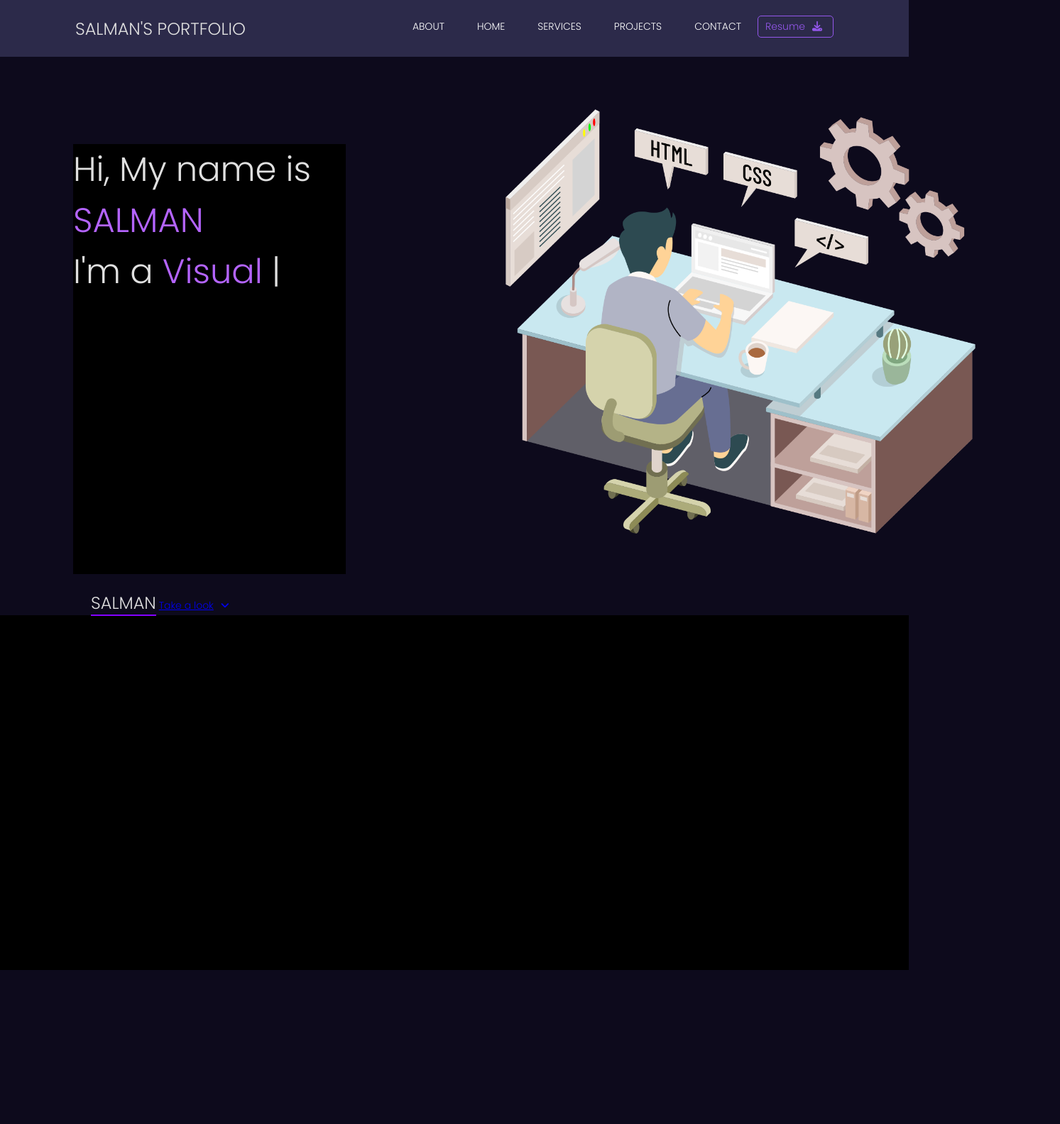
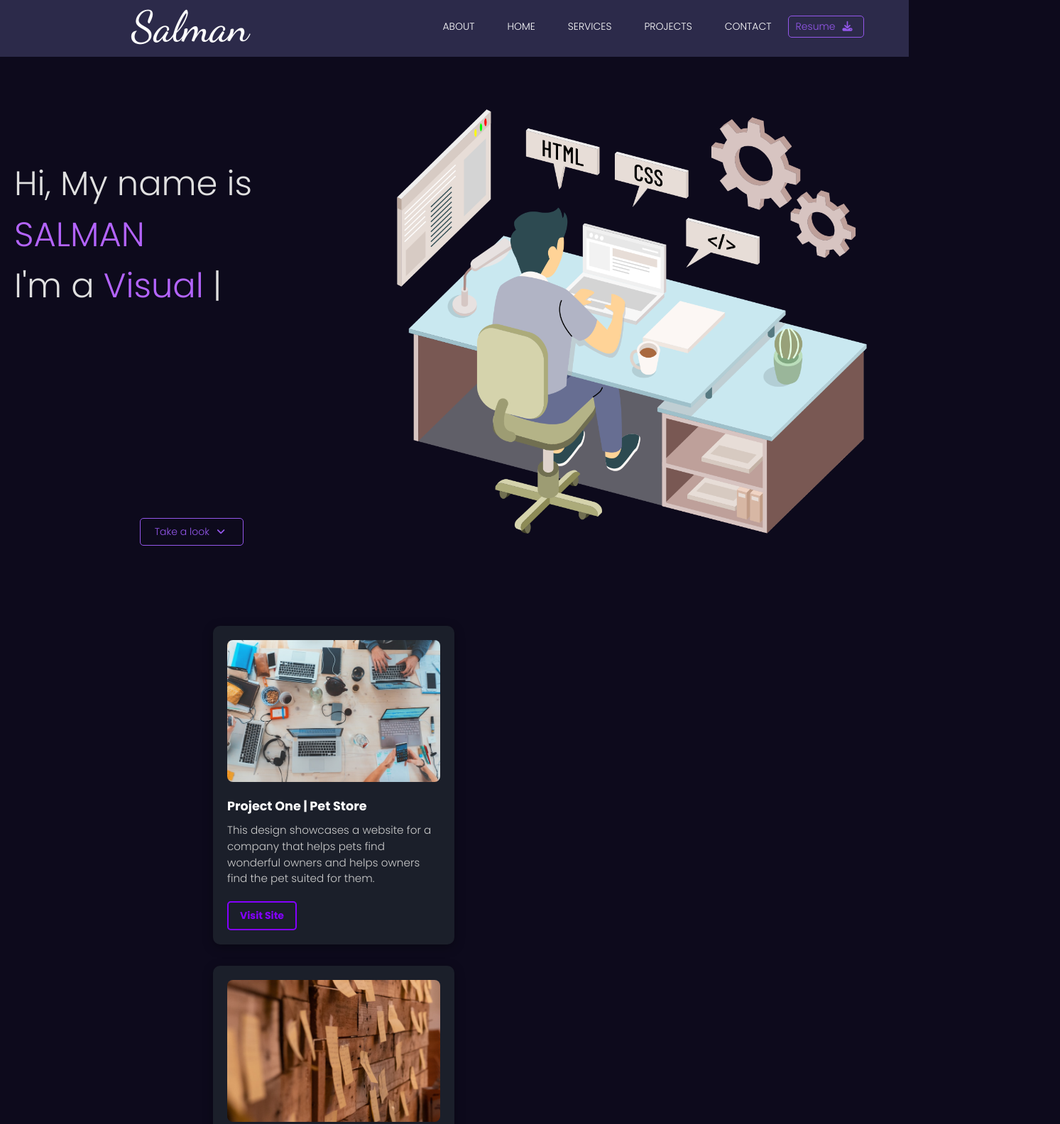
Before and after one commit to safi-salman/pf, a plain HTML site: page index.html in a window 1280 px wide. Shown: the top 1584 px of the page at 71% size, 1493 px wide, since content can reach past the window. Before the commit the page ends 1367 px from the top, so only its background shows below. Drawn offline with nearby package versions, Linux system fonts and the light colour scheme.

Commit message:
2nd Commit

```diff
--- a/index.html
+++ b/index.html
@@ -12,138 +12,235 @@
 
     <style>
         * {
-            margin: 0;
-            padding: 0;
+        margin: 0; /* Remove default margin from all elements */
+        padding: 0; /* Remove default padding from all elements */
+    }
+
+    body {
+        background-color: #0D0A1C; /* Dark background for contrast */
+        color: #E0E0E0; /* Light text color */
+        font-family: Poppins; /* Use Poppins font from Google Fonts */
+        font-weight: 300; /* Thin font weight */
+        font-size: 14px; /* Base font size */
+    }
+
+    nav {
+        display: flex; /* Flexbox for horizontal layout */
+        justify-content: space-around; /* Space items evenly */
+        align-items: center; /* Vertically center items */
+        height: 80px; /* Set nav height */
+        background-color: #2C2A4A; /* Dark purple background */
+    }
+
+    nav ul {
+        display: flex; /* Arrange list items in a row */
+        justify-content: center; /* Center list content */
+    }
+
+    nav ul li {
+        list-style: none; /* Remove bullet points */
+        margin: 0 23px; /* Horizontal spacing between nav items */
+        text-transform: uppercase; /* Capitalize nav text */
+        margin-top: 10px; /* Add top spacing */
+    }
+
+    nav ul li a {
+        text-decoration: none; /* Remove underline */
+        color: white; /* White text */
+        transition: all 0.3s ease; /* Smooth animation on hover */
+        position: relative; /* Needed for ::after underline */
+    }
+
+    nav ul li a::after {
+        content: ''; /* Create underline with pseudo-element */
+        position: absolute; /* Absolute to the anchor tag */
+        bottom: 0; /* Stick to bottom */
+        left: 0; /* Start from left */
+        height: 2px; /* Line thickness */
+        width: 0; /* Start as invisible */
+        background-color: #9457EB; /* Purple underline */
+        transition: width 0.3s ease; /* Animate width smoothly */
+    }
+
+    nav ul li a:hover::after {
+        width: 100%; /* Show full underline on hover */
+    }
+
+    nav ul li a:hover {
+        color: lavender; /* Change text color on hover */
+    }
+
+    .header-left {
+        font-size: 1.5rem; /* Size of logo/text */
+    }
+
+    .first {
+        display: flex; /* Layout left and right section */
+        justify-content: space-around; /* Space them evenly */
+        margin: 23px 0; /* Vertical spacing */
+    }
+
+    .first > div {
+        width: 50%; /* Each section takes half width */
+        align-items: center; /* Center content (not visible unless flex used inside) */
+    }
+
+    .second {
+        max-width: 80vw; /* Set max width of second section */
+        margin: 0px 100px 0px; /* Add left/right margin */
+    }
+
+    .leftSection {
+        width: 100%; /* Full width of its container */
+        margin-top: 0px; /* No extra top spacing */
+        display: flex; /* Arrange children in column */
+        flex-direction: column; /* Stack vertically */
+        justify-content: space-between; /* Even vertical spacing */
+        padding-bottom: 20px; /* Padding at the bottom */
+    }
+
+    .leftUp {
+        font-size: 3rem; /* Big intro text */
+        height: auto; /* Let content decide height */
+        background-color: transparent; /* No background */
+        padding: 20px; /* Space inside the div */
+        margin-top: 100px; /* Push down a bit */
+    }
+
+    .leftDown {
+        text-align: left; /* Align "Take a look" button to the left */
+        padding: 0 20px 20px; /* Padding around the bottom */
+    }
+
+    .rightSection {
+        margin-right: 100px; /* Push image inward */
+    }
+
+    .rightSection img {
+        width: 700px; /* Large image */
+        margin-right: 100px; /* Extra spacing to right (can remove if unnecessary) */
+    }
+
+    .purple {
+        color: rgb(180, 100, 255); /* Style purple span */
+    }
+
+    #element {
+        color: rgb(180, 100, 255); /* Text being typed */
+    }
+
+    .resumeButton {
+        display: inline-block; /* Allows padding/margin */
+        border: 0.12rem solid #9457EB; /* Purple border */
+        padding: 4px 10px 4px 10px; /* Inside spacing */
+        border-radius: 5px; /* Rounded corners */
+        color: #9457EB; /* Button text color */
+        text-decoration: none; /* No underline */
+        transition: all 0.3s ease; /* Smooth hover */
+        margin-bottom: 10px; /* Space below */
+        margin-top: 5px; /* Space above */
+    }
+
+    .resumeButton:hover {
+        color: white; /* Text becomes white */
+        background-color: #9457EB; /* Button becomes filled */
+        text-shadow: 0 0 1px #000000; /* Glow text slightly */
+        transform: scale(1.09); /* Slight grow on hover */
+    }
+
+    .lookButton {
+        display: inline-block; /* Allow box sizing */
+        border: 0.12rem solid #9457EB; /* Purple border */
+        padding: 8px 20px 8px 20px; /* Space inside */
+        border-radius: 5px; /* Rounded corners */
+        color: #9457EB; /* Purple text */
+        text-decoration: none; /* No underline */
+        transition: all 0.3s ease; /* Smooth animation */
+    }
+
+    .lookButton:hover {
+        color: white; /* Turn text white on hover */
+        background-color: #9457EB; /* Fill background */
+        text-shadow: 0 0 1px #000000; /* Slight shadow */
+        transform: scale(1.09); /* Zoom in a bit */
+    }
+
+    .second{
+        justify-content: space-around;
+    }
+
+    .hzSection{
+        width: 33%;
+        background-color: aqua;
+        height: 100px
+    }
+
+    .projects {
+  display: flex; /* Arrange cards in a row */
+  justify-content: space-between; /* Add space between them */
+  flex-wrap: wrap; /* Wrap on smaller screens */
+  padding: 50px 0px; /* Section padding */
+  gap: 30px; /* Space between cards */
+  background-color: #0D0A1C; /* Dark background like rest of site */
+  margin: 0 300px 0 300px; /* for responsive remove margin and give paddings right 100px*/
 }
 
 
-        body {
-            background-color: #0D0A1C;
-            color: #E0E0E0;
-            font-family: Poppins;
-            font-weight: 300;
-            font-size: 14px;
+.project-card {
+  background-color: #1B1F2A; /* Card background */
+  border-radius: 10px; /* Rounded corners */
+  padding: 20px; /* Inner spacing */
+  width: 300px; /* Fixed width */
+  color: #fff; /* White text */
+  box-shadow: 0 4px 15px rgba(0, 0, 0, 0.3); /* Subtle shadow */
+  transition: transform 0.3s ease; /* Smooth zoom on hover */
 }
 
-        nav {
-            display: flex;
-            justify-content: space-around;
-            align-items: center;
-            height: 80px;
-            background-color: #2C2A4A;
-
+.project-card:hover {
+  transform: scale(1.03); /* Slight zoom on hover */
 }
 
-        nav ul {
-            display: flex;
-            justify-content: center;
+.project-card img {
+  width: 300px; /* Make image full width */
+  height: 200px;
+  border-radius: 8px; /* Smooth corners */
+  margin-bottom: 15px; /* Space below image */
 }
 
-        nav ul li {
-            list-style: none;
-            margin: 0 23px;
-            text-transform: uppercase;
-            margin-top: 10px;
+.project-card h3 {
+  font-size: 1.1rem; /* Title size */
+  margin-bottom: 10px; /* Space below title */
 }
 
-        nav ul li a{
-            text-decoration: none;
-            color: white;
+.project-card p {
+  font-size: 0.95rem; /* Description size */
+  margin-bottom: 20px; /* Space before button */
+  line-height: 1.5; /* Readable text */
+  color: #ccc; /* Softer white */
 }
 
-        nav ul li a:hover{
-            color: lavender;
+.visit-button {
+  display: inline-block;
+  background: transparent; /* Transparent button */
+  border: 2px solid rgb(132, 0, 255); /* Bright green border */
+  color: rgb(132, 0, 255); /* Button text color */
+  padding: 8px 16px; /* Size of button */
+  border-radius: 5px; /* Rounded corners */
+  text-decoration: none; /* Remove underline */
+  font-weight: bold;
+  transition: all 0.3s ease; /* Smooth on hover */
 }
 
-
-        .header-left {
-            font-size: 1.5rem;
+.visit-button:hover {
+  background-color: rgb(132, 0, 255); /* Fill with green */
+  color: #000; /* Dark text */
 }
-
-        .first {
-            display: flex;
-            justify-content: space-around;
-            margin: 23px 0;
-        }
-
-        .first > div{
-            width: 30%;
-            align-items: center;
-        }
-
-        .second{
-            max-width: 80vw;
-            margin: auto;
-        }
-
-        .leftSection{
-            width: 50%;
-            font-size: 3rem;
-            margin-top: 100px;
-            background-color: #000000;
-        }
-
-        .rightSection{
-            width: 50%;
-            margin-right: 100px;
-
-        }
-
-        .rightSection img{
-            width: 700px;
-            margin-right: 100px;
-
-        }
-
-        .purple{
-            color: rgb(180, 100, 255);
-        }
-
-        #element{
-            color: rgb(180, 100, 255);
-        }
-
-        .resumeButton{
-            display: inline-block;
-            border: 0.12rem solid #9457EB;
-            padding: 4px 10px 4px 10px;
-            border-radius: 5px;
-            color: #9457EB;
-            text-decoration: none;
-            transition: all 0.3s ease;
-            margin-bottom: 10px;
-            margin-top: 5px;
-            }
-
-        .resumeButton:hover{
-            color: white;
-            background-color: #9457EB;
-            text-shadow: 0 0 1px #000000;
-            transform: scale(1.09);
-        }
-
-        .down1{
-            background-color: #000000;
-            height: 500px;
-            width: 100%;
-        }
-
-        #SALMAN{
-            font-size: 24px;
-            border-bottom: 2px solid rgb(132, 0, 255);
-        }
-
-
-
-
-
     </style>
 </head>
 <body>
     <header>
         <nav>
-            <div class="header-left">SALMAN'S PORTFOLIO</div>
-
+            <div class="header-left"><img src="signature (1).png" alt="" style="height: 100px; margin-top: 10px; "></div>
             <div class="header-right">
                 <ul>
                     <li><a href="/">About</a></li>
@@ -152,7 +249,6 @@
                     <li><a href="/">Projects</a></li>
                     <li><a href="/">Contact</a></li>
                     <a class="resumeButton" href="/">Resume<i class="fas fa-download" style="margin: 0 5px 0 10px;"></i></a>
-
                 </ul>
             </div>
         </nav>
@@ -161,27 +257,44 @@
     <main>
         <section class="first">
             <div class="leftSection">
-               <div>
+                <div class="leftUp">
                     Hi, My name is <span class="purple">SALMAN</span><br>I'm a
                     <span id="element"></span>
                 </div>
-
+                <div class="leftDown">
+                    <a href="#" class="lookButton">Take a look<i class="fas fa-angle-down" style="margin: 0 5px 0 10px;"></i></a>
                 </div>
-
+            </div>
             <div class="rightSection">
                 <img src="bg.png" alt="">
             </div>
-
         </section>
 
-        <section class="second">
-            <span id="SALMAN">SALMAN</span>
-            <a href="#" class="lookButton">Take a look<i class="fas fa-angle-down" style="margin: 0 5px 0 10px;"></i></a>
+        <section class="projects">
+            <div class="project-card">
+              <img src="pj1 (1).jpg" alt="Pet Store Project">
+              <h3>Project One | Pet Store</h3>
+              <p>This design showcases a website for a company that helps pets find wonderful owners and helps owners find the pet suited for them.</p>
+              <a href="#" class="visit-button">Visit Site</a>
+            </div>
+
+            <div class="project-card">
+              <img src="pj1 (2).jpg" alt="Agency Project">
+              <h3>Project Two | Agency</h3>
+              <p>This design showcases a website for a recruitment agency that helps connect job seekers and companies with the people best suited for them.</p>
+              <a href="#" class="visit-button">Visit Site</a>
+            </div>
+
+            <div class="project-card">
+              <img src="pj1 (3).jpg" alt="AJ Development Project">
+              <h3>Project Three | AJ Development</h3>
+              <p>This is a design for a client that I am currently working with that owns a home renovation business based out of New York.</p>
+              <a href="#" class="visit-button">Visit Site</a>
+            </div>
         </section>
+
     </main>
-
     <script src="https://unpkg.com/typed.js@2.1.0/dist/typed.umd.js"></script>
-<!-- Setup and start animation! -->
     <script>
         var typed = new Typed('#element', {
             strings: ['Web Developer', 'Project Manager', 'Student', 'Visual Learner'],
@@ -189,10 +302,7 @@
         });
     </script>
 
-    <div class="down1">
 
-    </div>
 
 </body>
-
 </html>
```
Also changed, not shown: pj1 (1).jpg (added), pj1 (2).jpg (added), pj1 (3).jpg (added), sample.html (added), signature (1).png (added), signature.png (added). Lines whose indentation alone changed are shown as unchanged.
